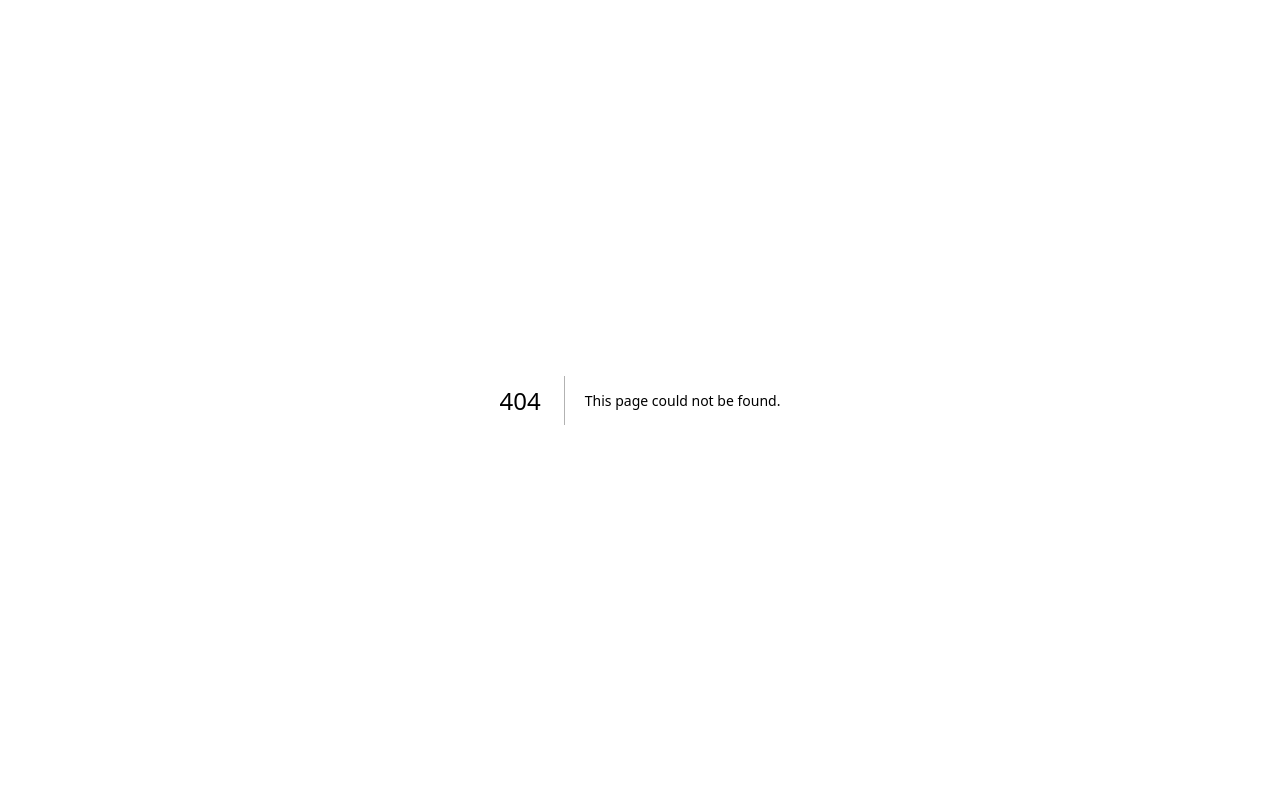
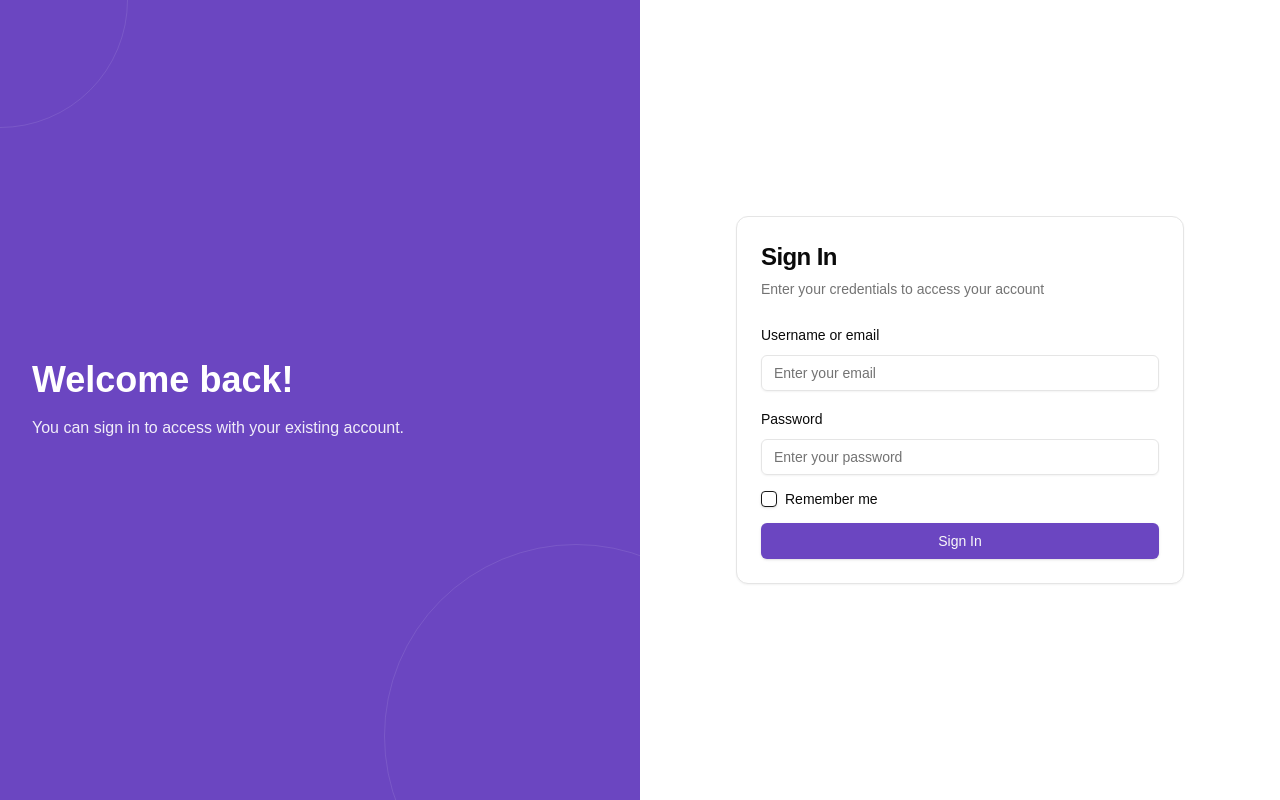
Before and after one commit to RamaDev17/next-attendance, a Next.js app: page /login in a window 1280 px wide. Before the commit this address had no page. Built offline with nearby package versions, Linux system fonts and the light colour scheme.

Commit message:
feat: add page login and consume backend

```diff
--- /dev/null
+++ b/src/app/(auth)/login/page.tsx
@@ -0,0 +1,133 @@
+"use client";
+
+import {
+  Card,
+  CardContent,
+  CardDescription,
+  CardHeader,
+  CardTitle,
+} from "@/components/ui/card";
+import { Button } from "@/components/ui/button";
+import { Input } from "@/components/ui/input";
+import { Label } from "@/components/ui/label";
+import { Checkbox } from "@/components/ui/checkbox";
+import { useState } from "react";
+import axios, { AxiosError } from "axios";
+import { useRouter } from "next/navigation";
+
+export default function LoginPage() {
+  const [email, setEmail] = useState("");
+  const [password, setPassword] = useState("");
+  const [rememberMe, setRememberMe] = useState(false);
+
+  const router = useRouter();
+
+  const handleLogin = async (e: { preventDefault: () => void }) => {
+    e.preventDefault();
+    try {
+      const response = await axios.post(
+        `${process.env.NEXT_PUBLIC_BE_URL}/auth/login`,
+        {
+          email,
+          password,
+        },
+        {
+          headers: { "Content-Type": "application/json" },
+        }
+      );
+
+      // Assume the response has a `token` field
+      const { token } = response.data;
+
+      // Determine where to store the token based on rememberMe
+      const storage = rememberMe ? localStorage : sessionStorage;
+      storage.setItem("token", token);
+
+      // Redirect to dashboard after login
+      router.push("/admin/dashboard") // Ganti dengan halaman tujuan setelah login
+    } catch (error) {
+      if (error instanceof AxiosError) {
+        console.log("Login error:", error);
+        alert(error.response?.data?.message || "Please try again.");
+      } else {
+        console.error("Unknown error:", error);
+      }
+    }
+  };
+
+  return (
+    <div className="min-h-screen w-full flex">
+      {/* Purple section - hidden on mobile */}
+      <div className="hidden md:flex md:w-1/2 bg-[#6B46C1] p-8 flex-col justify-center relative overflow-hidden">
+        <div className="relative z-10">
+          <h1 className="text-4xl font-bold text-white mb-4">Welcome back!</h1>
+          <p className="text-white/90">
+            You can sign in to access with your existing account.
+          </p>
+        </div>
+        {/* Decorative elements */}
+        <div className="absolute inset-0 opacity-50">
+          <div className="absolute top-0 left-0 w-64 h-64 border border-white/20 rounded-full -translate-x-1/2 -translate-y-1/2" />
+          <div className="absolute bottom-0 right-0 w-96 h-96 border border-white/20 rounded-full translate-x-1/3 translate-y-1/3" />
+        </div>
+      </div>
+
+      {/* Login form section */}
+      <div className="w-full md:w-1/2 flex items-center justify-center p-8">
+        <Card className="w-full max-w-md shadow-sm">
+          <CardHeader>
+            <CardTitle className="text-2xl font-bold">Sign In</CardTitle>
+            <CardDescription>
+              Enter your credentials to access your account
+            </CardDescription>
+          </CardHeader>
+          <CardContent>
+            <form onSubmit={handleLogin} className="space-y-4">
+              <div className="space-y-2">
+                <Label htmlFor="email">Username or email</Label>
+                <Input
+                  id="email"
+                  type="email"
+                  placeholder="Enter your email"
+                  onChange={(e) => setEmail(e.target.value)}
+                  required
+                />
+              </div>
+              <div className="space-y-2">
+                <Label htmlFor="password">Password</Label>
+                <Input
+                  id="password"
+                  type="password"
+                  placeholder="Enter your password"
+                  onChange={(e) => setPassword(e.target.value)}
+                  required
+                />
+              </div>
+              <div className="flex items-center justify-between">
+                <div className="flex items-center space-x-2">
+                  <Checkbox
+                    checked={rememberMe}
+                    onCheckedChange={() => setRememberMe(!rememberMe)}
+                    id="remember"
+                  />
+                  <label
+                    htmlFor="remember"
+                    className="text-sm font-medium leading-none peer-disabled:cursor-not-allowed peer-disabled:opacity-70"
+                  >
+                    Remember me
+                  </label>
+                </div>
+              </div>
+              <Button
+                className="w-full bg-[#6B46C1] hover:bg-[#5835A0]"
+                type="submit"
+              >
+                Sign In
+              </Button>
+            </form>
+          </CardContent>
+        </Card>
+      </div>
+    </div>
+  );
+}
```
